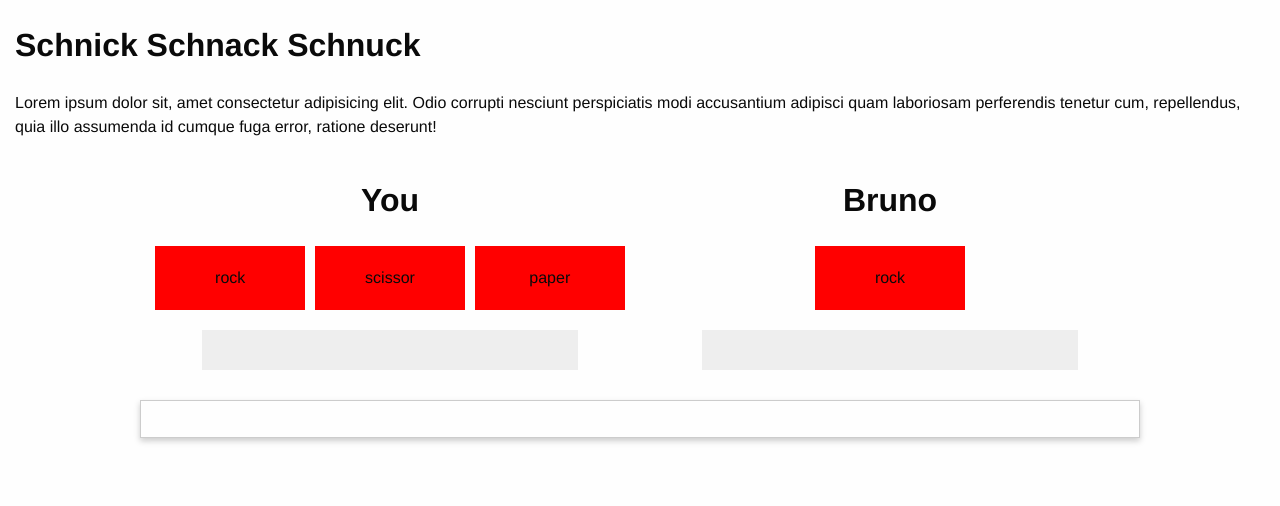
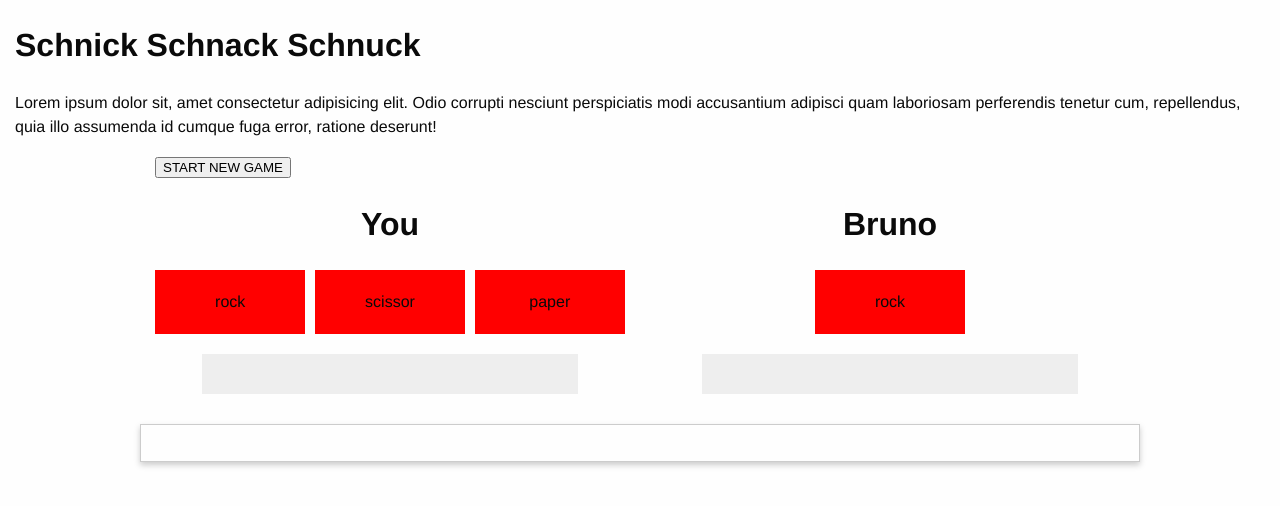
Before and after one commit to chrisfrie/schnick-schnack-schnuck, a plain HTML site: page index.html in a window 1280 px wide. Drawn offline with nearby package versions, Linux system fonts and the light colour scheme.

Commit message:
Add the start button

```diff
--- a/index.html
+++ b/index.html
@@ -18,6 +18,11 @@
             laboriosam perferendis tenetur cum, repellendus, quia illo assumenda
             id cumque fuga error, ratione deserunt!
           </p>
+        </div>
+      </section>
+      <section class="row">
+        <div class="small-12 columns">
+          <button id="start-game" class="text-center">START NEW GAME</button>
         </div>
       </section>
       <section class="row">
```
